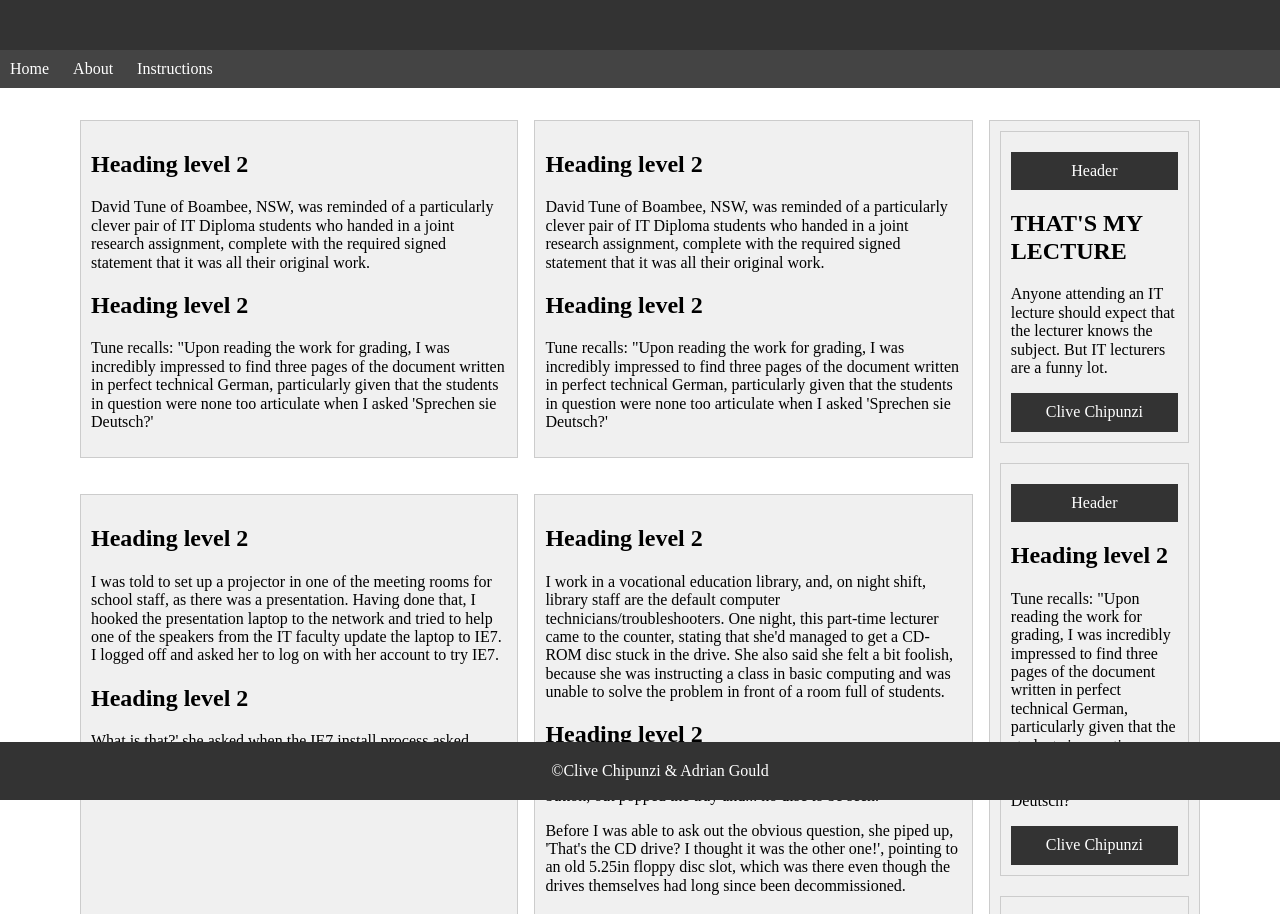
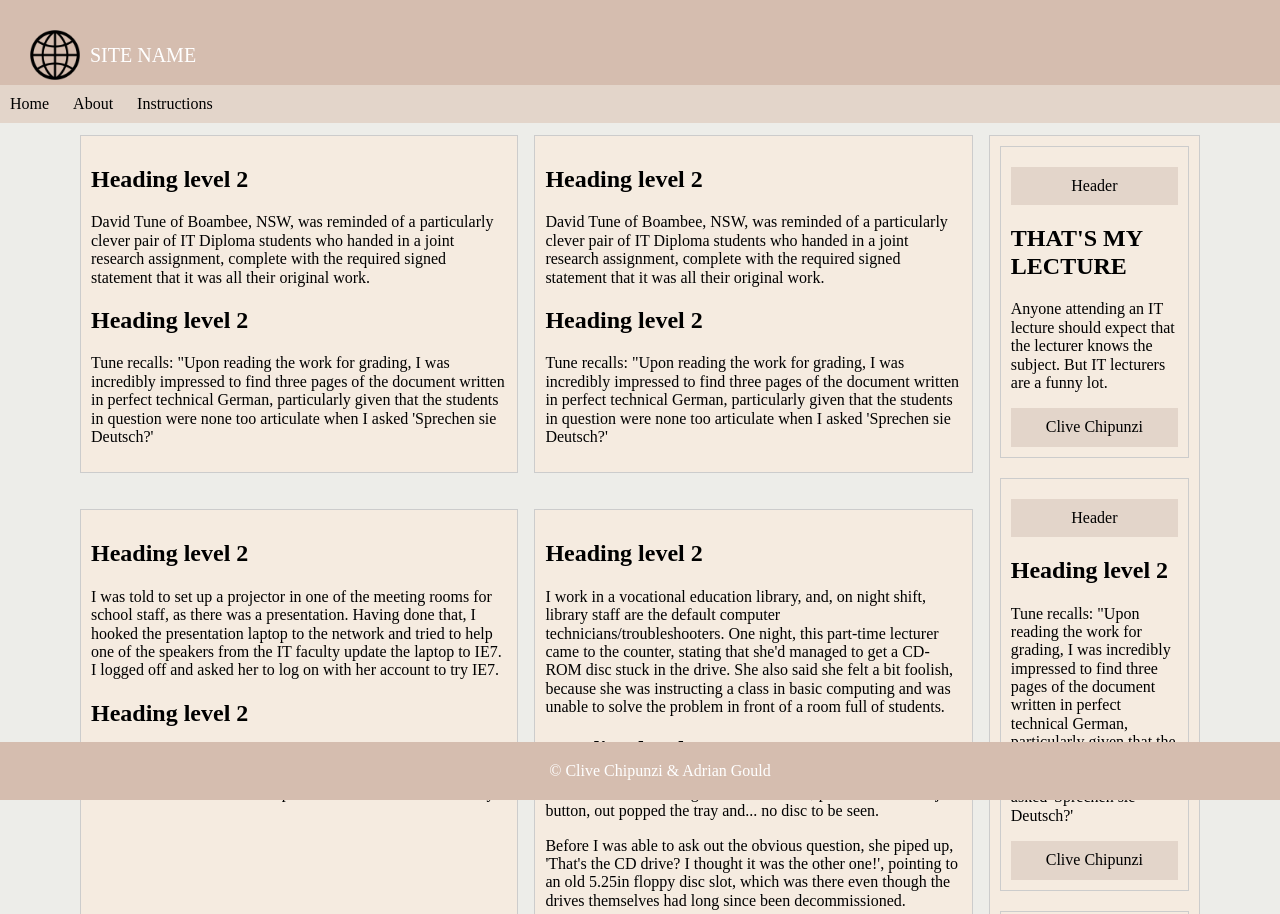
Before and after one commit to cliveeee/Web-Dev-Phase-1, a plain HTML site: page index.html in a window 1280 px wide. Shown: the top 914 px of the page. Drawn offline with Linux system fonts and the light colour scheme.

Commit message:
feat: add colour scheme for site

```diff
--- a/assets/css/style.css
+++ b/assets/css/style.css
@@ -1,6 +1,6 @@
 /* Reset some default styles */
 body {
-    background-color: white;
+    background-color: #edede9;
     margin: 0;
     overflow-x: hidden;
 }
@@ -14,7 +14,7 @@ body {
 
 /* CSS for the header */
 .header-desktop {
-    background-color: #333;
+    background-color: #d5bdaf;
     color: white;
     padding: 30px;
     position: fixed;
@@ -24,13 +24,30 @@ body {
     z-index: 2;
 }
 
+/*  styles for the logo */
+.logo {
+    display: flex;
+    align-items: center;
+}
+
+.logo img {
+    width: 50px;
+    height: auto;
+    margin-right: 10px;
+}
+
+.logo span {
+    font-size: 20px;
+}
+
+
 /* CSS for desktop navigation */
 .desktop-nav {
-    background-color: #444;
+    background-color: #e3d5ca;
     color: white;
     padding: 10px;
     position: fixed;
-    top: 50px;
+    top: 85px;
     left: 0;
     width: 100%;
     z-index: 2;
@@ -48,7 +65,7 @@ body {
 }
 
 .desktop-nav a {
-    color: white;
+    color: black;
     text-decoration: none;
 }
 
@@ -63,14 +80,14 @@ body {
         "article-column3 article-column3 article-column4 article-column4 aside-column"
         "article-column5 article-column5 article-column5 article-column5 aside-column";
     gap: 1rem;
-    margin: 100px 60px 0;
+    margin: 115px 60px 0;
     padding: 20px;
     overflow: auto;
 }
 
 /* CSS for article columns */
 .article-column {
-    background-color: #f0f0f0;
+    background-color: #f5ebe0;
     border: 1px solid #ccc;
     padding: 10px;
     margin-bottom: 20px;
@@ -80,7 +97,7 @@ body {
 /* CSS for aside column */
 .aside-column {
     grid-area: aside-column;
-    background-color: #f0f0f0;
+    background-color: #f5ebe0;
     padding: 10px;
     border: 1px solid #ccc;
     margin-bottom: 50px;
@@ -92,15 +109,15 @@ body {
     margin-bottom: 20px;
 }
 .aside-column section header {
-    background-color: #333;
-    color: white;
+    background-color:  #e3d5ca;
+    color: black;
     padding: 10px;
     margin-top: 10px;
     text-align: center;
 }
 .aside-column section footer {
-    background-color: #333;
-    color: white;
+    background-color:  #e3d5ca;
+    color: black;
     padding: 10px;
     margin-top: 10px;
     text-align: center;
@@ -108,7 +125,7 @@ body {
 
 /* CSS for footer */
 .footer-desktop {
-    background-color: #333;
+    background-color: #d5bdaf;
     color: white;
     padding: 20px;
     position: fixed;
--- a/index.html
+++ b/index.html
@@ -9,6 +9,10 @@
 </head>
 <body>
 <header class="header-mobile header-desktop">
+    <div class="logo">
+        <img src="assets/img/logo.png" alt="Logo">
+        <span>SITE NAME</span>
+    </div>
 
 </header>
 <nav class="desktop-nav">
@@ -97,7 +101,9 @@
     </article>
     <article class="article-column">
 
-        <header></header>
+        <header>
+
+        </header>
 
         <section>
             <h2>Heading level 2</h2>
@@ -166,7 +172,7 @@
     </aside>
 </main>
 <footer  class="footer-desktop">
-   &copy;Clive Chipunzi & Adrian Gould
+   &copy; Clive Chipunzi & Adrian Gould
 </footer>
 </body>
 </html>
```
Also changed, not shown: README.md, assets/img/logo.png (added), evidence/Screenshot 2023-09-07 at 22.36.45.png (added), evidence/Screenshot 2023-09-07 at 22.40.40.png (added), 2 other files.
